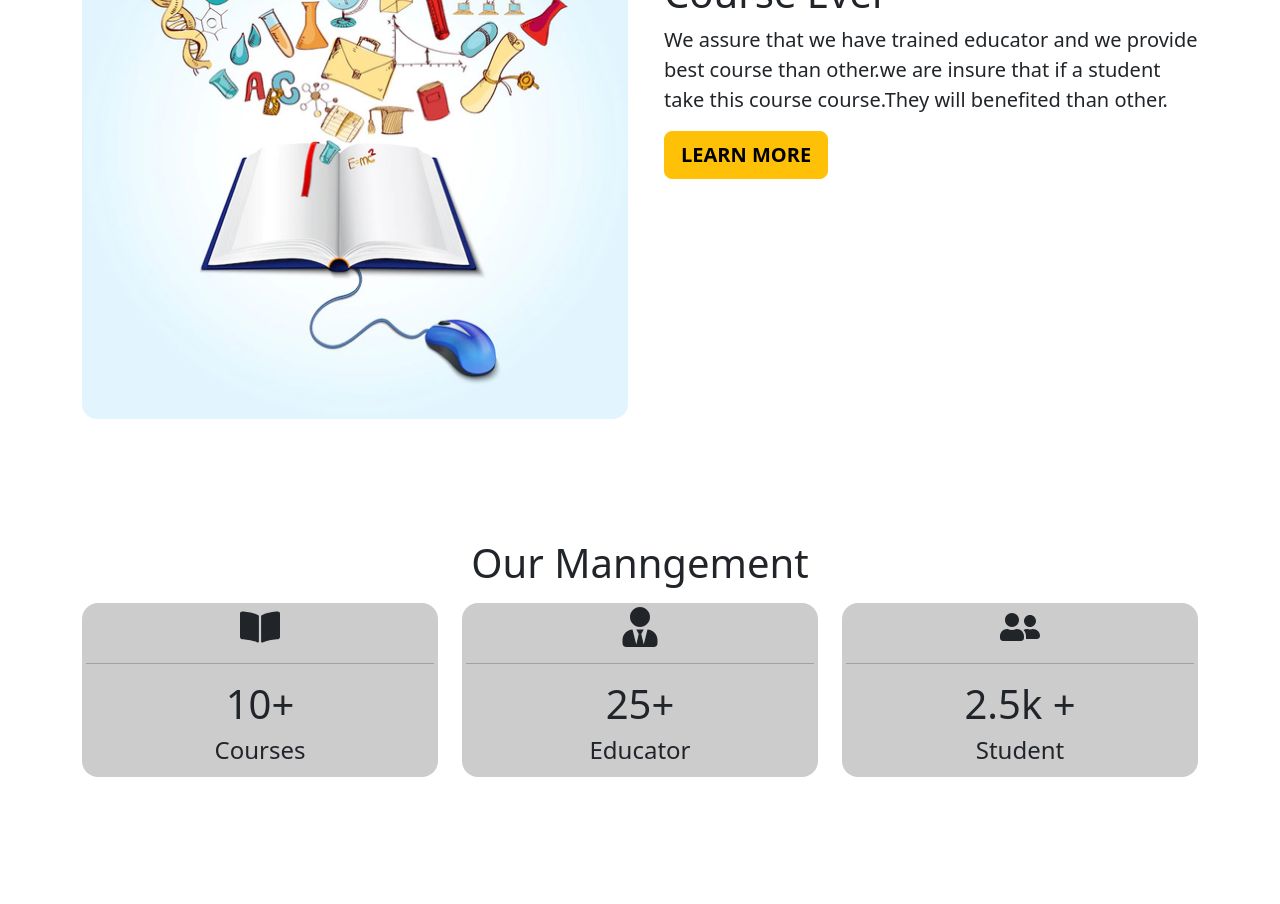
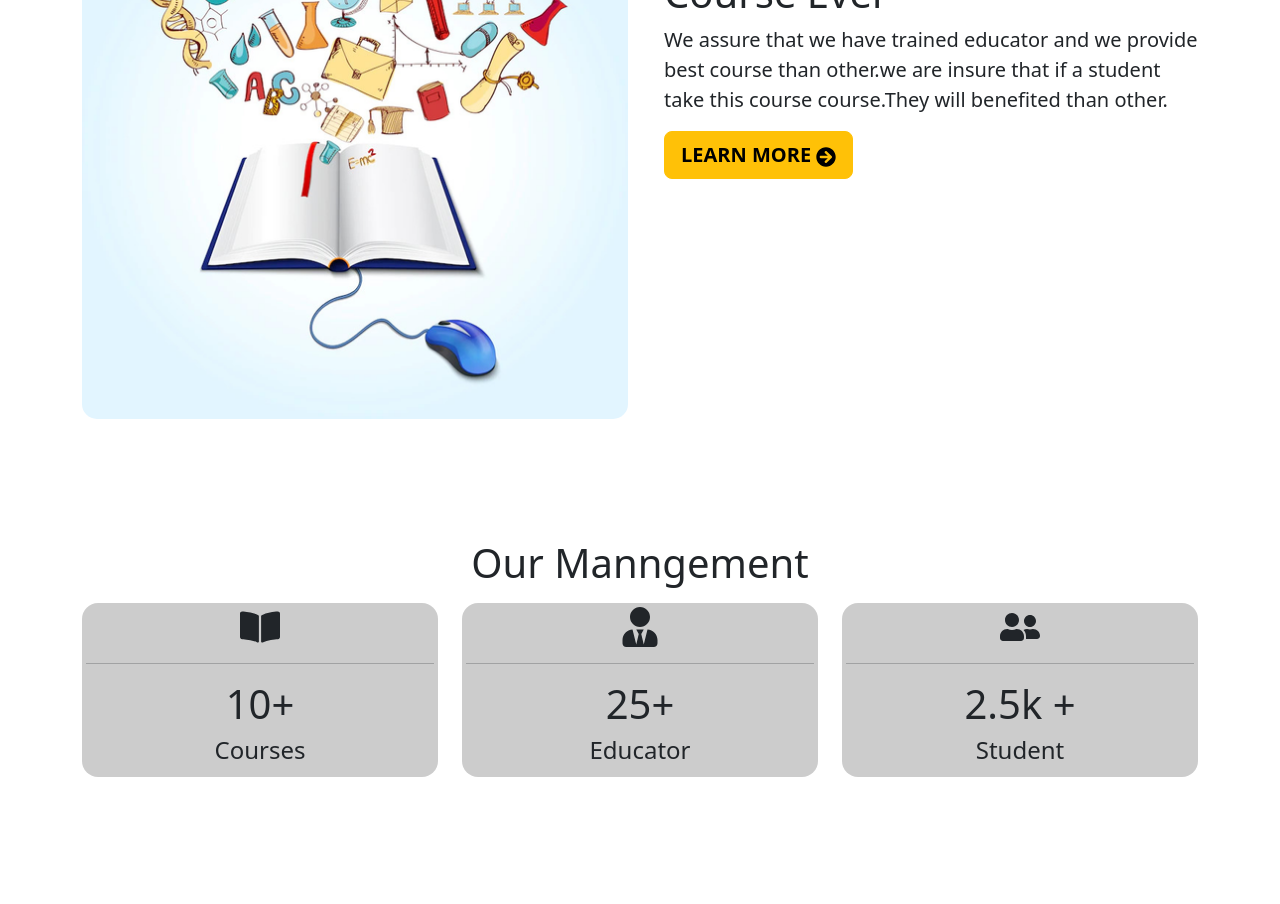
Before and after one commit to Atherbiswas/WebScholar_Client, a React (Create React App) app: page / in a window 1280 px wide. Shown: the part 940-1844 px from the top of the page. Built offline with nearby package versions, Linux system fonts and the light colour scheme.

Commit message:
arrow icon added

```diff
--- a/src/pages/Other/Banner/Banner.js
+++ b/src/pages/Other/Banner/Banner.js
@@ -1,7 +1,8 @@
 import React from 'react';
 import bannerImg from '../../../caurosel img/banner.png';
 import Button from 'react-bootstrap/Button';
-import './Banner.css'
+import './Banner.css';
+import { FaArrowCircleRight} from 'react-icons/fa';
 
 const Banner = () => {
     return (
@@ -17,7 +18,7 @@ const Banner = () => {
                     <div className='banner-text'>
                         <h2 className='fs-1'>We Provide Best Quality <br />Course Ever </h2>
                         <p className='fs-5'>We assure that we have trained educator and we provide best course than other.we are insure that if a student take this course course.They will benefited than other.</p>
-                        <Button variant="warning" size="lg" className='fw-bolder'>LEARN MORE</Button>
+                        <Button variant="warning" size="lg" className='fw-bolder'>LEARN MORE <FaArrowCircleRight></FaArrowCircleRight> </Button>
                     </div>
                 </div>
             </div>
```
